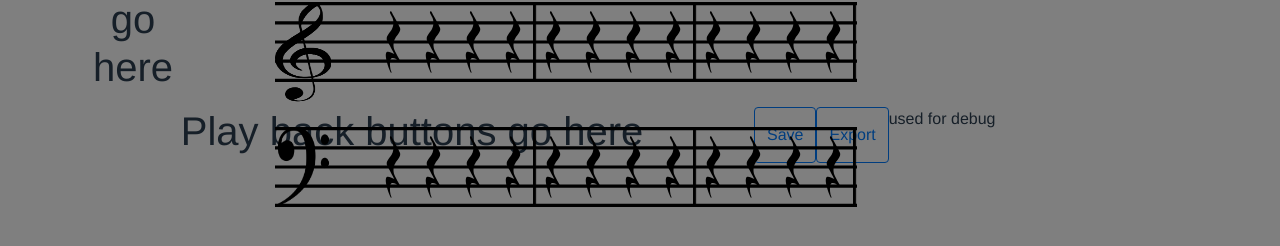
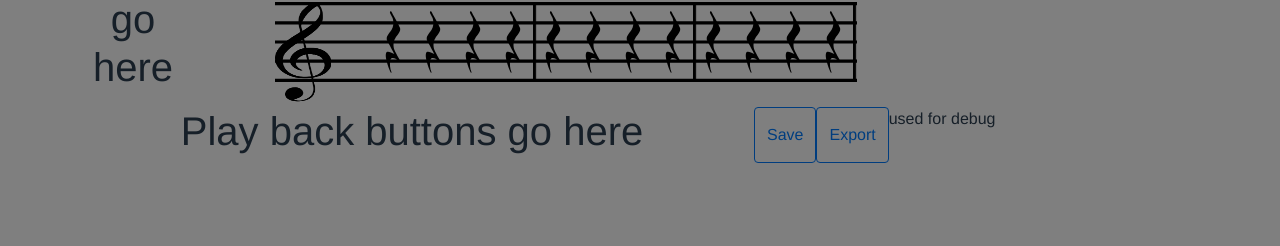
Before and after one commit to kusamkaur16/SENG513-FinalProject, a Vue app: page /#/ in a window 1280 px wide. Shown: the part 478-724 px from the top of the page. Built offline with nearby package versions, Linux system fonts and the light colour scheme.

Commit message:
made html more vue like and trying out data structure of composition

```diff
--- a/src/components/MusicSheet.vue
+++ b/src/components/MusicSheet.vue
@@ -2,7 +2,7 @@
   <div class="container">
     <!-- Main music sheet page -->
     <div class="row">
-      <div class="form-check" v-for="note in radioNotes" :key="note.note">
+      <div v-for="note in radioNotes" :key="note.note" class="form-check">
         <label v-if="note.note === 'quarter note'">
           <input class="form-check-input" v-on:change="selChange" type="radio" name="noteOptions" :value=note.note checked="">
           <img :src=note.image width="50" height="50">
@@ -13,136 +13,53 @@
         </label>
       </div>
     </div>
-    <div class="row" id="middleArea">
+    <div class="row">
       <div class="col-sm-2">
         <h1>Flats, sharps, and other note things go here</h1>
       </div>
-      <div class="col-sm-7">
+      <div class="col-sm-7" id="middleArea">
         <div id="musicSheet">
-          <div class="staffParent" v-on:click="insert">
+          <div v-for="(staff, index) in composition.staffs" :key="index" class="staffParent" v-on:click="insert">
             <div class="trebleStaff">
-              <div class="measureStart">
+              <div v-if="index === 0" class="measureStart">
                 <img src="../assets/Music-Staff.svg" width="100%" height="80px">
                 <img class="trebleClef" src="../assets/Treble-Clef.png">
                 <div class="timeSig">44</div>
               </div>
-              <div class="measure" v-on:mouseenter="showNoteArea" v-on:mouseleave="hideNoteArea">
+              <div v-else class="measureClef">
+                <img src="../assets/Music-Staff.svg" width="100%" height="80px">
+                <img class="trebleClef" src="../assets/Treble-Clef.png">
+              </div>
+              <div v-for="measure in staff.treble.measures" :key="measure.id" class="measure" v-on:mouseenter="showNoteArea" v-on:mouseleave="hideNoteArea">
                 <img src="../assets/Music-Staff.svg" width="100%" height="80px">
                 <img style="position: absolute; top: 10%; left: 5%; height: 80%; width: 10%" src="../assets/Quarter-Rest.svg">
                 <img style="position: absolute; top: 10%; left: 30%; height: 80%; width: 10%" src="../assets/Quarter-Rest.svg">
                 <img style="position: absolute; top: 10%; left: 55%; height: 80%; width: 10%" src="../assets/Quarter-Rest.svg">
                 <img style="position: absolute; top: 10%; left: 80%; height: 80%; width: 10%" src="../assets/Quarter-Rest.svg">
                 <img style="position: absolute; top: 0; left: 98%; height: 100%; width: 2%" src="../assets/Line.png">
+                <!--{{index}} : {{measure.id}}
+                -->
               </div>
-              <div class="measure" v-on:mouseenter="showNoteArea" v-on:mouseleave="hideNoteArea">
+            </div>
+            <div class="bassStaff">
+              <div v-if="index === 0" class="measureStart">
+                <img src="../assets/Music-Staff.svg" width="100%" height="80px">
+                <img class="bassClef" src="../assets/Bass-Clef.png">
+                <div class="timeSig">44</div>
+              </div>
+              <div v-else class="measureClef">
+                <img src="../assets/Music-Staff.svg" width="100%" height="80px">
+                <img class="bassClef" src="../assets/Bass-Clef.png">
+              </div>
+              <div v-for="measure in staff.bass.measures" :key="measure.id" class="measure" v-on:mouseenter="showNoteArea" v-on:mouseleave="hideNoteArea">
                 <img src="../assets/Music-Staff.svg" width="100%" height="80px">
                 <img style="position: absolute; top: 10%; left: 5%; height: 80%; width: 10%" src="../assets/Quarter-Rest.svg">
                 <img style="position: absolute; top: 10%; left: 30%; height: 80%; width: 10%" src="../assets/Quarter-Rest.svg">
                 <img style="position: absolute; top: 10%; left: 55%; height: 80%; width: 10%" src="../assets/Quarter-Rest.svg">
                 <img style="position: absolute; top: 10%; left: 80%; height: 80%; width: 10%" src="../assets/Quarter-Rest.svg">
                 <img style="position: absolute; top: 0; left: 98%; height: 100%; width: 2%" src="../assets/Line.png">
-              </div>
-              <div class="measure" v-on:mouseenter="showNoteArea" v-on:mouseleave="hideNoteArea">
-                <img src="../assets/Music-Staff.svg" width="100%" height="80px">
-                <img style="position: absolute; top: 10%; left: 5%; height: 80%; width: 10%" src="../assets/Quarter-Rest.svg">
-                <img style="position: absolute; top: 10%; left: 30%; height: 80%; width: 10%" src="../assets/Quarter-Rest.svg">
-                <img style="position: absolute; top: 10%; left: 55%; height: 80%; width: 10%" src="../assets/Quarter-Rest.svg">
-                <img style="position: absolute; top: 10%; left: 80%; height: 80%; width: 10%" src="../assets/Quarter-Rest.svg">
-                <img style="position: absolute; top: 0; left: 98%; height: 100%; width: 2%" src="../assets/Line.png">
-              </div>
-            </div>
-            <div class="bassStaff">
-              <div class="measureStart">
-                <img src="../assets/Music-Staff.svg" width="100%" height="80px">
-                <img class="bassClef" src="../assets/Bass-Clef.png">
-                <div class="timeSig">44</div>
-              </div>
-              <div class="measure" v-on:mouseenter="showNoteArea" v-on:mouseleave="hideNoteArea">
-                <img src="../assets/Music-Staff.svg" width="100%" height="80px">
-                <img style="position: absolute; top: 10%; left: 5%; height: 80%; width: 10%" src="../assets/Quarter-Rest.svg">
-                <img style="position: absolute; top: 10%; left: 30%; height: 80%; width: 10%" src="../assets/Quarter-Rest.svg">
-                <img style="position: absolute; top: 10%; left: 55%; height: 80%; width: 10%" src="../assets/Quarter-Rest.svg">
-                <img style="position: absolute; top: 10%; left: 80%; height: 80%; width: 10%" src="../assets/Quarter-Rest.svg">
-                <img style="position: absolute; top: 0; left: 98%; height: 100%; width: 2%" src="../assets/Line.png">
-              </div>
-              <div class="measure" v-on:mouseenter="showNoteArea" v-on:mouseleave="hideNoteArea">
-                <img src="../assets/Music-Staff.svg" width="100%" height="80px">
-                <img style="position: absolute; top: 10%; left: 5%; height: 80%; width: 10%" src="../assets/Quarter-Rest.svg">
-                <img style="position: absolute; top: 10%; left: 30%; height: 80%; width: 10%" src="../assets/Quarter-Rest.svg">
-                <img style="position: absolute; top: 10%; left: 55%; height: 80%; width: 10%" src="../assets/Quarter-Rest.svg">
-                <img style="position: absolute; top: 10%; left: 80%; height: 80%; width: 10%" src="../assets/Quarter-Rest.svg">
-                <img style="position: absolute; top: 0; left: 98%; height: 100%; width: 2%" src="../assets/Line.png">
-              </div>
-              <div class="measure" v-on:mouseenter="showNoteArea" v-on:mouseleave="hideNoteArea">
-                <img src="../assets/Music-Staff.svg" width="100%" height="80px">
-                <img style="position: absolute; top: 10%; left: 5%; height: 80%; width: 10%" src="../assets/Quarter-Rest.svg">
-                <img style="position: absolute; top: 10%; left: 30%; height: 80%; width: 10%" src="../assets/Quarter-Rest.svg">
-                <img style="position: absolute; top: 10%; left: 55%; height: 80%; width: 10%" src="../assets/Quarter-Rest.svg">
-                <img style="position: absolute; top: 10%; left: 80%; height: 80%; width: 10%" src="../assets/Quarter-Rest.svg">
-                <img style="position: absolute; top: 0; left: 98%; height: 100%; width: 2%" src="../assets/Line.png">
-              </div>
-            </div>
-          </div>
-          <!-- todo remove later and make more vue like -->
-          <div class="staffParent" v-on:click="insert">
-            <div class="trebleStaff">
-              <div class="measureClef">
-                <img src="../assets/Music-Staff.svg" width="100%" height="80px">
-                <img class="trebleClef" src="../assets/Treble-Clef.png">
-              </div>
-              <div class="measure" v-on:mouseenter="showNoteArea" v-on:mouseleave="hideNoteArea">
-                <img src="../assets/Music-Staff.svg" width="100%" height="80px">
-                <img style="position: absolute; top: 10%; left: 5%; height: 80%; width: 10%" src="../assets/Quarter-Rest.svg">
-                <img style="position: absolute; top: 10%; left: 30%; height: 80%; width: 10%" src="../assets/Quarter-Rest.svg">
-                <img style="position: absolute; top: 10%; left: 55%; height: 80%; width: 10%" src="../assets/Quarter-Rest.svg">
-                <img style="position: absolute; top: 10%; left: 80%; height: 80%; width: 10%" src="../assets/Quarter-Rest.svg">
-                <img style="position: absolute; top: 0; left: 98%; height: 100%; width: 2%" src="../assets/Line.png">
-              </div>
-              <div class="measure" v-on:mouseenter="showNoteArea" v-on:mouseleave="hideNoteArea">
-                <img src="../assets/Music-Staff.svg" width="100%" height="80px">
-                <img style="position: absolute; top: 10%; left: 5%; height: 80%; width: 10%" src="../assets/Quarter-Rest.svg">
-                <img style="position: absolute; top: 10%; left: 30%; height: 80%; width: 10%" src="../assets/Quarter-Rest.svg">
-                <img style="position: absolute; top: 10%; left: 55%; height: 80%; width: 10%" src="../assets/Quarter-Rest.svg">
-                <img style="position: absolute; top: 10%; left: 80%; height: 80%; width: 10%" src="../assets/Quarter-Rest.svg">
-                <img style="position: absolute; top: 0; left: 98%; height: 100%; width: 2%" src="../assets/Line.png">
-              </div>
-              <div class="measure" v-on:mouseenter="showNoteArea" v-on:mouseleave="hideNoteArea">
-                <img src="../assets/Music-Staff.svg" width="100%" height="80px">
-                <img style="position: absolute; top: 10%; left: 5%; height: 80%; width: 10%" src="../assets/Quarter-Rest.svg">
-                <img style="position: absolute; top: 10%; left: 30%; height: 80%; width: 10%" src="../assets/Quarter-Rest.svg">
-                <img style="position: absolute; top: 10%; left: 55%; height: 80%; width: 10%" src="../assets/Quarter-Rest.svg">
-                <img style="position: absolute; top: 10%; left: 80%; height: 80%; width: 10%" src="../assets/Quarter-Rest.svg">
-                <img style="position: absolute; top: 0; left: 98%; height: 100%; width: 2%" src="../assets/Line.png">
-              </div>
-            </div>
-            <div class="bassStaff">
-              <div class="measureClef">
-                <img src="../assets/Music-Staff.svg" width="100%" height="80px">
-                <img class="bassClef" src="../assets/Bass-Clef.png">
-              </div>
-              <div class="measure" v-on:mouseenter="showNoteArea" v-on:mouseleave="hideNoteArea">
-                <img src="../assets/Music-Staff.svg" width="100%" height="80px">
-                <img style="position: absolute; top: 10%; left: 5%; height: 80%; width: 10%" src="../assets/Quarter-Rest.svg">
-                <img style="position: absolute; top: 10%; left: 30%; height: 80%; width: 10%" src="../assets/Quarter-Rest.svg">
-                <img style="position: absolute; top: 10%; left: 55%; height: 80%; width: 10%" src="../assets/Quarter-Rest.svg">
-                <img style="position: absolute; top: 10%; left: 80%; height: 80%; width: 10%" src="../assets/Quarter-Rest.svg">
-                <img style="position: absolute; top: 0; left: 98%; height: 100%; width: 2%" src="../assets/Line.png">
-              </div>
-              <div class="measure" v-on:mouseenter="showNoteArea" v-on:mouseleave="hideNoteArea">
-                <img src="../assets/Music-Staff.svg" width="100%" height="80px">
-                <img style="position: absolute; top: 10%; left: 5%; height: 80%; width: 10%" src="../assets/Quarter-Rest.svg">
-                <img style="position: absolute; top: 10%; left: 30%; height: 80%; width: 10%" src="../assets/Quarter-Rest.svg">
-                <img style="position: absolute; top: 10%; left: 55%; height: 80%; width: 10%" src="../assets/Quarter-Rest.svg">
-                <img style="position: absolute; top: 10%; left: 80%; height: 80%; width: 10%" src="../assets/Quarter-Rest.svg">
-                <img style="position: absolute; top: 0; left: 98%; height: 100%; width: 2%" src="../assets/Line.png">
-              </div>
-              <div class="measure" v-on:mouseenter="showNoteArea" v-on:mouseleave="hideNoteArea">
-                <img src="../assets/Music-Staff.svg" width="100%" height="80px">
-                <img style="position: absolute; top: 10%; left: 5%; height: 80%; width: 10%" src="../assets/Quarter-Rest.svg">
-                <img style="position: absolute; top: 10%; left: 30%; height: 80%; width: 10%" src="../assets/Quarter-Rest.svg">
-                <img style="position: absolute; top: 10%; left: 55%; height: 80%; width: 10%" src="../assets/Quarter-Rest.svg">
-                <img style="position: absolute; top: 10%; left: 80%; height: 80%; width: 10%" src="../assets/Quarter-Rest.svg">
-                <img style="position: absolute; top: 0; left: 98%; height: 100%; width: 2%" src="../assets/Line.png">
+                <!--{{index}} : {{measure.id}}
+                -->
               </div>
             </div>
           </div>
@@ -195,7 +112,118 @@ export default {
         {note: 'quarter note', image: images['./Quarter-Note.png'], numPerMea: 4},
         {note: 'eighth note', image: images['./Eighth-Note.png'], numPerMea: 8},
         {note: 'sixteenth note', image: images['./Sixteenth-Note.png'], numPerMea: 16}
-      ]
+      ],
+      // todo example composition data structure. replace with default one created programmatically
+      // todo and figure out what note structure to use
+      composition: {
+        id: 0,
+        staffs: [
+          {
+            treble: {
+              measures: [
+                {
+                  id: 0,
+                  notes: [
+                    {note: 'rest', duration: 4},
+                    {note: 'rest', duration: 4}
+                  ]
+                },
+                {
+                  id: 1,
+                  notes: [
+                    {note: 'rest', duration: 4},
+                    {note: 'rest', duration: 4}
+                  ]
+                },
+                {
+                  id: 2,
+                  notes: [
+                    {note: 'rest', duration: 4},
+                    {note: 'rest', duration: 4}
+                  ]
+                }
+              ]
+            },
+            bass: {
+              measures: [
+                {
+                  id: 0,
+                  notes: [
+                    {note: 'rest', duration: 4},
+                    {note: 'rest', duration: 4}
+                  ]
+                },
+                {
+                  id: 1,
+                  notes: [
+                    {note: 'rest', duration: 4},
+                    {note: 'rest', duration: 4}
+                  ]
+                },
+                {
+                  id: 2,
+                  notes: [
+                    {note: 'rest', duration: 4},
+                    {note: 'rest', duration: 4}
+                  ]
+                }
+              ]
+            }
+          },
+          {
+            treble: {
+              measures: [
+                {
+                  id: 0,
+                  notes: [
+                    {note: 'rest', duration: 4},
+                    {note: 'rest', duration: 4}
+                  ]
+                },
+                {
+                  id: 1,
+                  notes: [
+                    {note: 'rest', duration: 4},
+                    {note: 'rest', duration: 4}
+                  ]
+                },
+                {
+                  id: 2,
+                  notes: [
+                    {note: 'rest', duration: 4},
+                    {note: 'rest', duration: 4}
+                  ]
+                }
+              ]
+            },
+            bass: {
+              measures: [
+                {
+                  id: 0,
+                  notes: [
+                    {note: 'rest', duration: 4},
+                    {note: 'rest', duration: 4}
+                  ]
+                },
+                {
+                  id: 1,
+                  notes: [
+                    {note: 'rest', duration: 4},
+                    {note: 'rest', duration: 4}
+                  ]
+                },
+                {
+                  id: 2,
+                  notes: [
+                    {note: 'rest', duration: 4},
+                    {note: 'rest', duration: 4}
+                  ]
+                }
+              ]
+            }
+          }
+        ]
+      }
     }
   },
   methods: {
```
